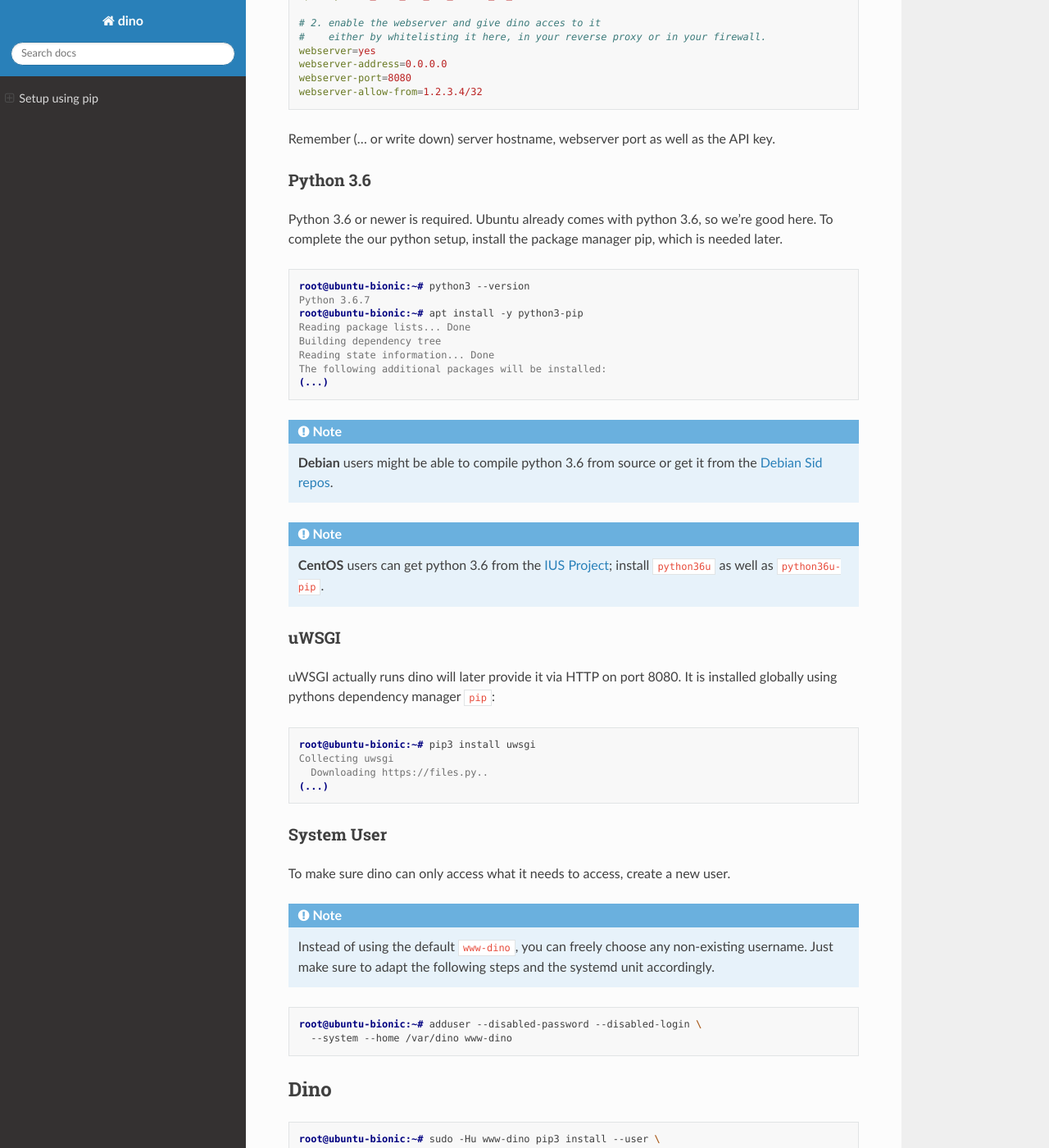
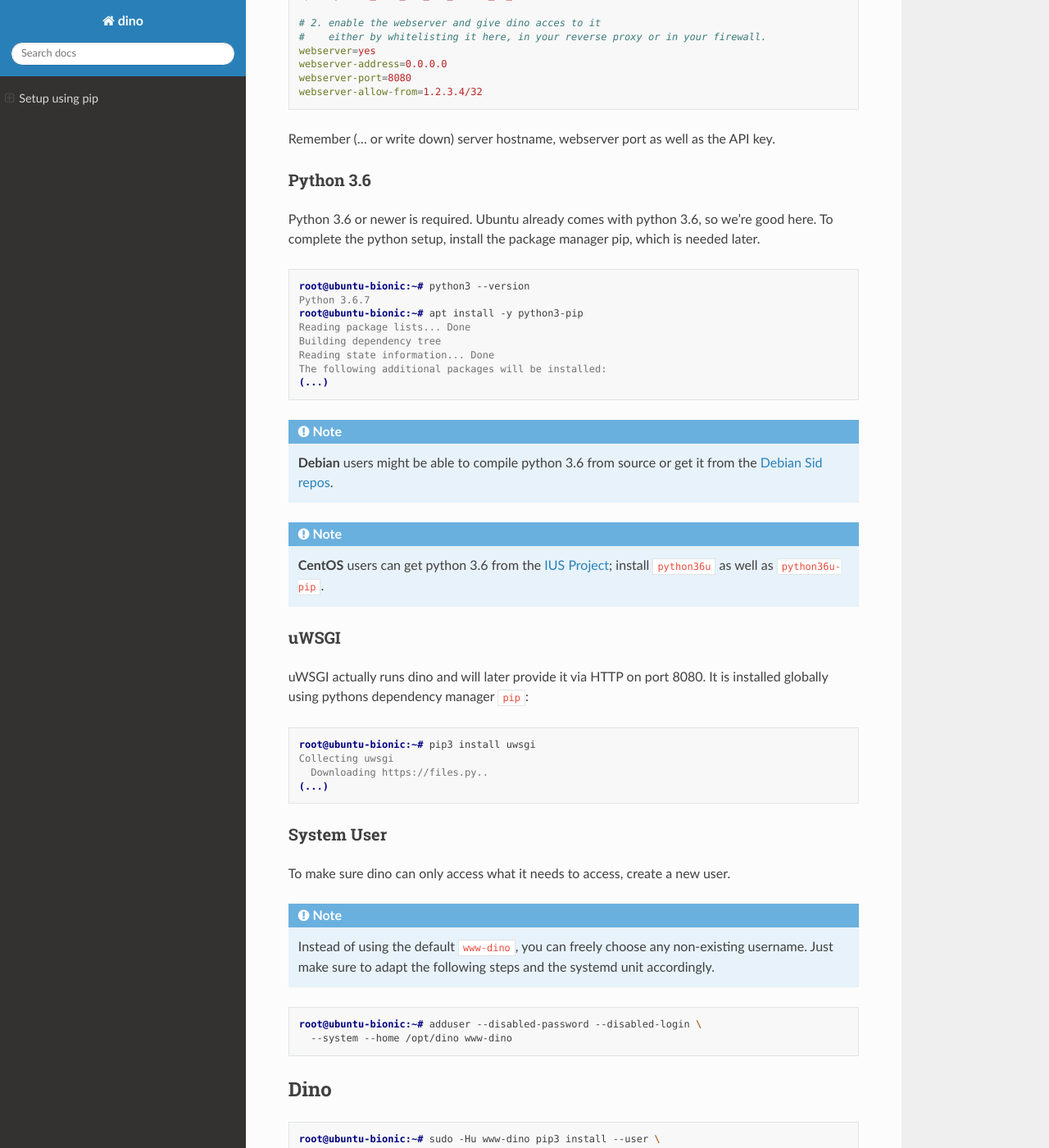
Before and after one commit to Uberspace/dino, a Sphinx documentation site: the page built from doc/setup_pip.rst, in a window 1280 px wide and 1400 px high, scrolled down 566 px. Shown: the whole window at 82% size. Built offline with Sphinx 7.4.7 and the Read the Docs theme 2.0.0, drawn with Linux system fonts in a browser that asks for light colours.

Commit message:
fix typos

```diff
--- a/doc/setup_pip.rst
+++ b/doc/setup_pip.rst
@@ -39,7 +39,7 @@
 ^^^^^^^^^^
 
 Python 3.6 or newer is required. Ubuntu already comes with python 3.6, so we're
-good here. To complete the our python setup, install the package manager pip,
+good here. To complete the python setup, install the package manager pip,
 which is needed later.
 
 .. code-block:: console
@@ -64,7 +64,7 @@
 uWSGI
 ^^^^^
 
-uWSGI actually runs dino will later provide it via HTTP on port 8080. It is
+uWSGI actually runs dino and will later provide it via HTTP on port 8080. It is
 installed globally using pythons dependency manager ``pip``:
 
 .. code-block:: console
@@ -88,7 +88,7 @@
 .. code-block:: console
 
   root@ubuntu-bionic:~# adduser --disabled-password --disabled-login \
-    --system --home /var/dino www-dino
+    --system --home /opt/dino www-dino
 
 Dino
 ----
```
